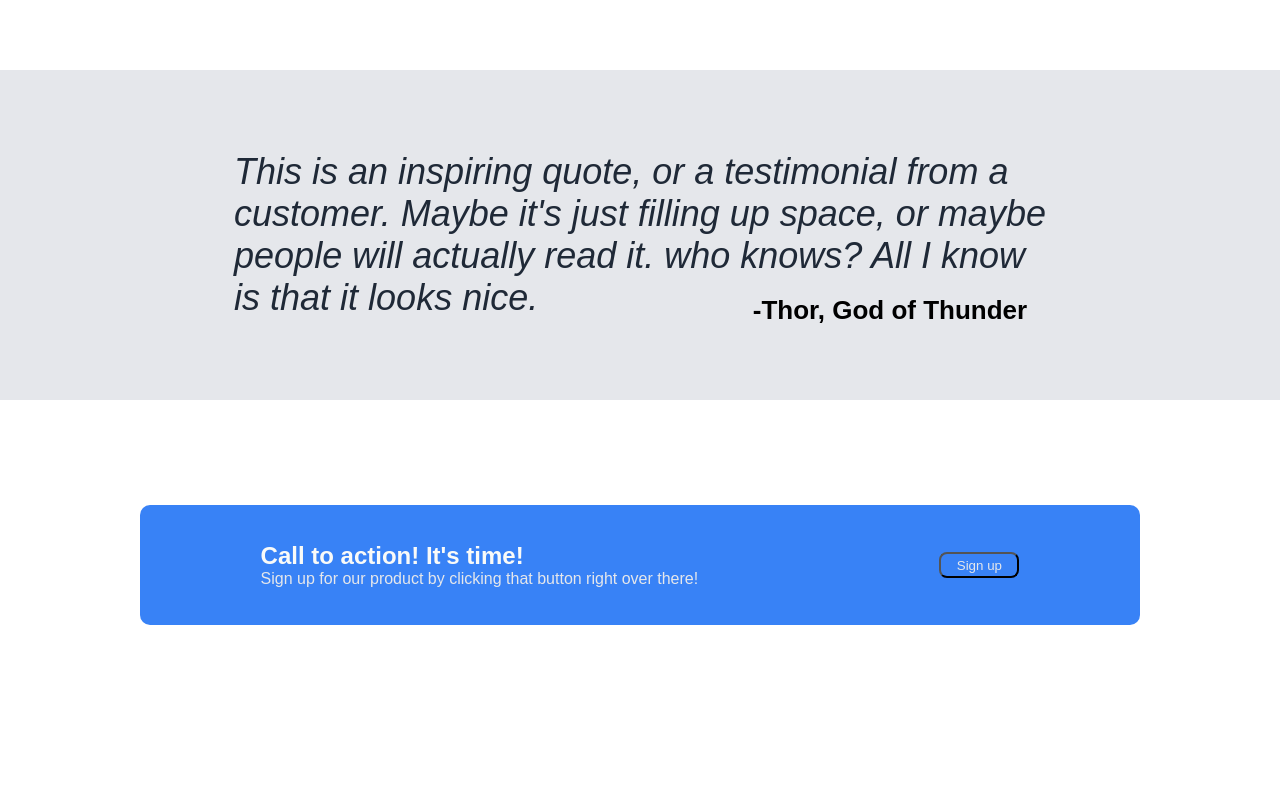
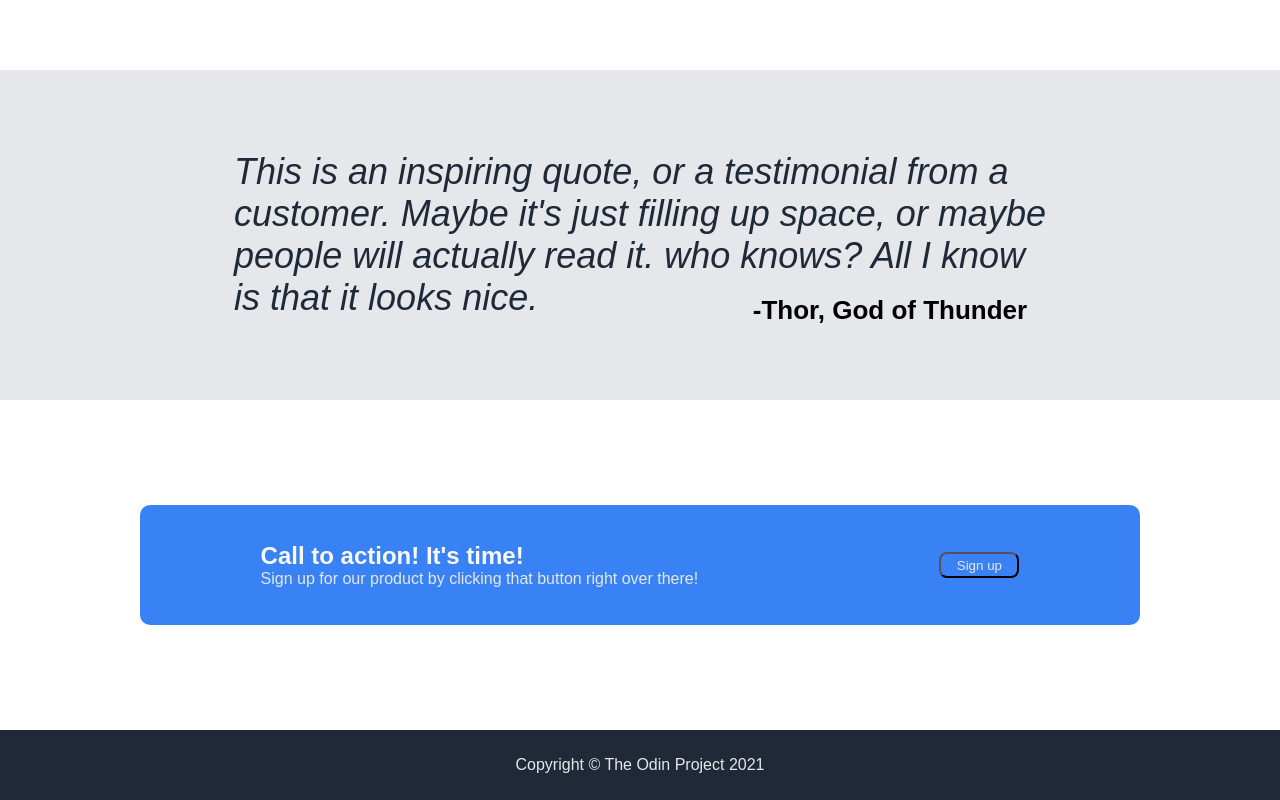
Before and after one commit to XianScripts/Landing-page, a plain HTML site: page index.html in a window 1280 px wide. Shown: the part 805-1605 px from the top of the page. Before the commit the page ends 1535 px from the top, so only its background shows below. Drawn offline with Linux system fonts and the light colour scheme.

Commit message:
Footer finalized

```diff
--- a/index.html
+++ b/index.html
@@ -62,6 +62,8 @@
                 </div>
             </div>
     </body>
-    <!-- <footer>Copyright The Odin Project 2021</footer> -->
+    <div class="footer">
+        <footer>Copyright © The Odin Project 2021</footer>
+    </div>
 
 </html>
--- a/styles.css
+++ b/styles.css
@@ -176,3 +176,13 @@ a {
     height: 26px;
     border-radius: 8px;
 }
+
+.footer {
+    display: flex;
+    justify-content: center;
+    align-items: center;
+    color: #E5E7EB;
+    background-color: #1F2937;
+    height: 70px;
+
+}
```
